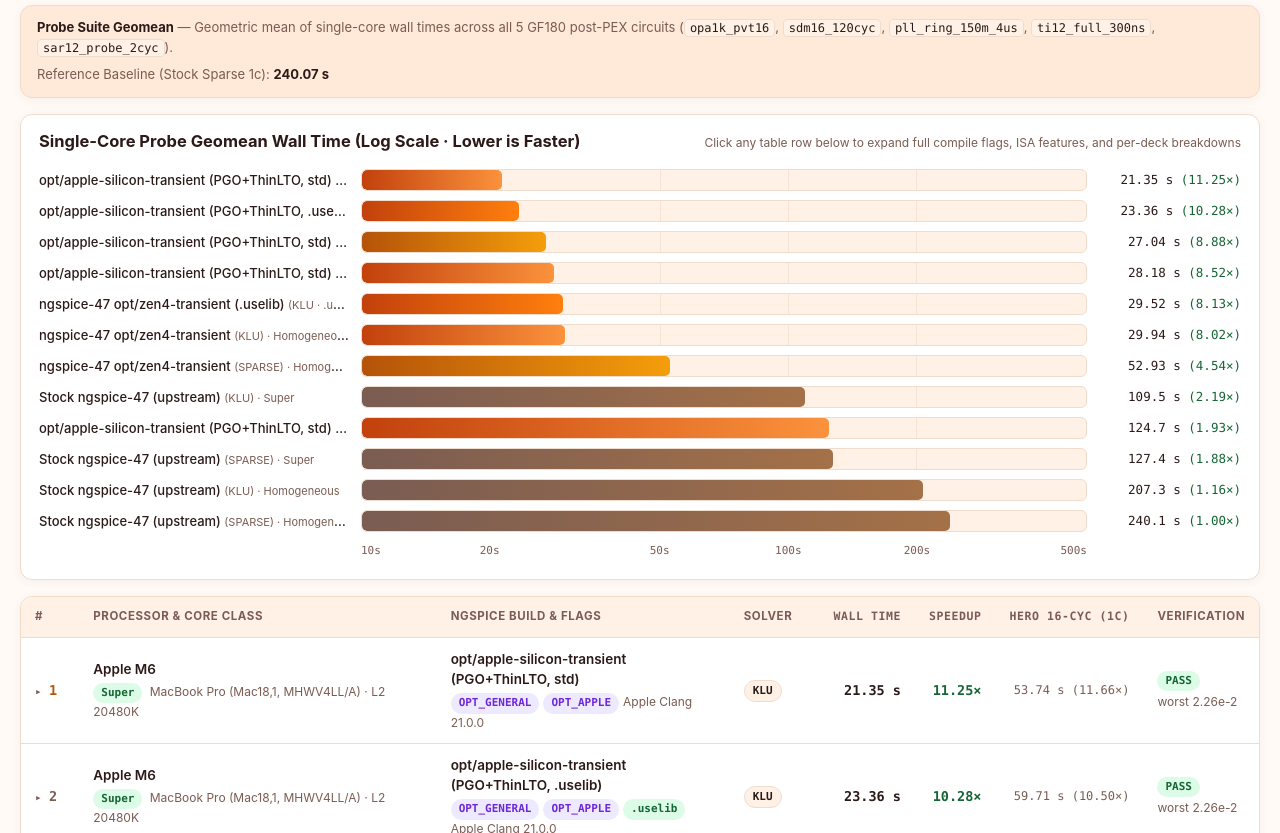
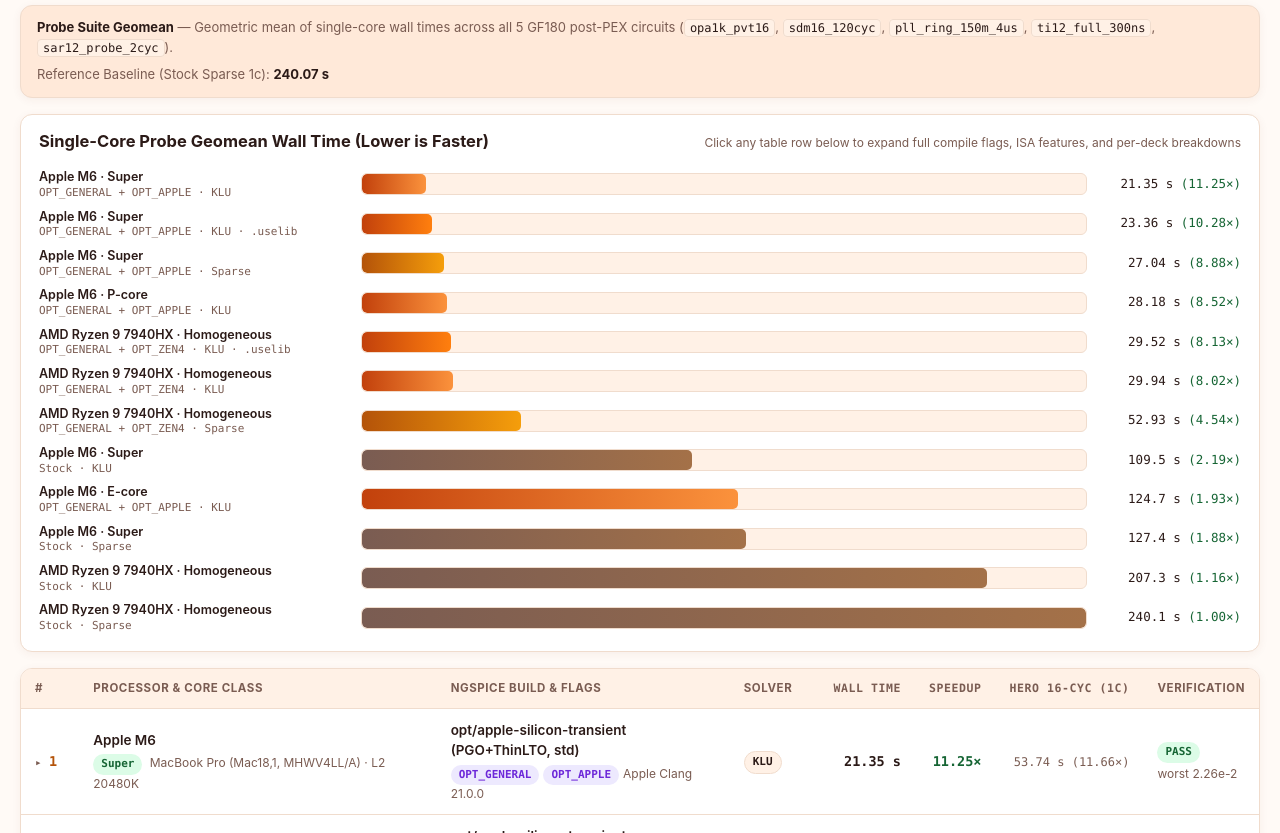
Before and after one commit to AL-255/ngspice-bench, a plain HTML site: page docs/index.html in a window 1280 px wide. Shown: the part 480-1313 px from the top of the page. Drawn offline with Linux system fonts and the light colour scheme.

Commit message:
Restore linear bar scale and use compact 2-line bar labels (CPU + core tier / opt flags + algorithm)

```diff
--- a/docs/app.js
+++ b/docs/app.js
@@ -151,44 +151,29 @@
     }
   }
 
-  function computeLogAxis(walls) {
-    const pos = walls.filter((w) => w > 0);
-    const minW = pos.length ? Math.min(...pos) : 1;
-    const maxW = pos.length ? Math.max(...pos) : 100;
-    const bases = [1, 2, 5];
-    const candidates = [];
-    for (let exp = -1; exp <= 4; exp++) {
-      const p = Math.pow(10, exp);
-      for (const b of bases) candidates.push(b * p);
-    }
-    let minTick = candidates[0];
-    for (const c of candidates) {
-      if (c <= minW * 0.65) minTick = c;
-    }
-    let maxTick = candidates[candidates.length - 1];
-    for (const c of candidates) {
-      if (c >= maxW * 1.05) {
-        maxTick = c;
-        break;
-      }
-    }
-    if (maxTick <= minTick * 2) maxTick = minTick * 10;
-    const logMin = Math.log10(minTick);
-    const logMax = Math.log10(maxTick);
-    const ticks = candidates.filter((c) => c >= minTick && c <= maxTick);
-    return { logMin, logMax, ticks };
+  function shortCpuName(cpu) {
+    return String(cpu || "Unknown CPU")
+      .replace(/\s+with\s+Radeon\s+Graphics$/i, "")
+      .replace(/\s+Processor$/i, "")
+      .replace(/\s+\d+-Core$/i, "")
+      .trim();
   }
 
-  function fmtTickSec(v) {
-    return v >= 1 ? `${v}s` : `${v.toFixed(1)}s`;
+  function enabledOptFlagsLabel(build) {
+    const ff = (build && build.feature_flags) || {};
+    const flags = [];
+    if (ff.NGSPICE_OPT_GENERAL === 1) flags.push("OPT_GENERAL");
+    if (ff.NGSPICE_OPT_ZEN4 === 1) flags.push("OPT_ZEN4");
+    if (ff.NGSPICE_OPT_APPLE === 1) flags.push("OPT_APPLE");
+    return flags.length ? flags.join(" + ") : "Stock";
   }
 
   function renderBarChart(rows, workload) {
     const chart = $("bar-chart");
     $("chart-title").textContent =
       workload === "probe_geomean"
-        ? "Single-Core Probe Geomean Wall Time (Log Scale · Lower is Faster)"
-        : `Single-Core Wall Time — ${workload} (Log Scale · Lower is Faster)`;
+        ? "Single-Core Probe Geomean Wall Time (Lower is Faster)"
+        : `Single-Core Wall Time — ${workload} (Lower is Faster)`;
 
     if (!rows.length) {
       chart.innerHTML = `<div class="empty">No matching single-core entries for the current filters.</div>`;
@@ -196,50 +181,34 @@
     }
 
     const visible = rows.slice(0, 12);
-    const { logMin, logMax, ticks } = computeLogAxis(visible.map((r) => r.m.wall || 0));
-    const span = Math.max(logMax - logMin, 1e-6);
-    const toAxisPct = (w) => Math.max(0, Math.min(100, ((Math.log10(Math.max(w, 1e-6)) - logMin) / span) * 100));
-    const toBarPct = (w) => Math.max(2, toAxisPct(w));
+    const maxWall = Math.max(...visible.map((r) => r.m.wall || 0), 0.01);
 
-    const gridHtml = ticks
-      .slice(1, -1)
-      .map((t) => `<span class="bar-gridline" style="left:${toAxisPct(t).toFixed(2)}%"></span>`)
-      .join("");
-
-    const barsHtml = visible
+    chart.innerHTML = visible
       .map(({ e, m }) => {
-        const pct = toBarPct(m.wall || 0.01);
+        const pct = Math.max(2, ((m.wall || 0) / maxWall) * 100);
         const isStock = (e.build.name || "").toLowerCase().includes("stock");
         let cls = "klu-std";
         if (isStock) cls = "stock";
         else if (e.solver === "sparse") cls = "sparse";
         else if (e.build.pdk_mode === "precompiled_uselib") cls = "klu-uselib";
+        const cpuTier = `${shortCpuName(e.host.cpu_model)} · ${e.core_class.label}`;
+        const optFlags = enabledOptFlagsLabel(e.build);
+        const algo = e.solver === "klu" ? "KLU" : "Sparse";
         const pdkTag = e.build.pdk_mode === "precompiled_uselib" ? " · .uselib" : "";
+        const line2 = `${optFlags} · ${algo}${pdkTag}`;
         return `
           <div class="bar-row">
             <div class="bar-label" title="${esc(e.host.cpu_model)} [${esc(e.core_class.label)}] — ${esc(e.build.name)} (${e.solver})">
-              ${esc(e.build.name)} <small>(${e.solver.toUpperCase()}${pdkTag}) · ${esc(e.core_class.label)}</small>
+              <div class="bar-label-main">${esc(cpuTier)}</div>
+              <div class="bar-label-sub">${esc(line2)}</div>
             </div>
             <div class="bar-track">
-              ${gridHtml}
               <div class="bar-fill ${cls}" style="width:${pct.toFixed(1)}%"></div>
             </div>
             <div class="bar-metric">${fmtSec(m.wall)} <span style="color:var(--green)">(${fmtSpeedup(m.speedup)})</span></div>
           </div>`;
       })
       .join("");
-
-    const axisTicksHtml = ticks
-      .map((t) => `<span class="bar-axis-tick" style="left:${toAxisPct(t).toFixed(2)}%">${fmtTickSec(t)}</span>`)
-      .join("");
-
-    chart.innerHTML =
-      barsHtml +
-      `<div class="bar-axis-row">
-        <div></div>
-        <div class="bar-axis" aria-label="Logarithmic wall time scale">${axisTicksHtml}</div>
-        <div></div>
-      </div>`;
   }
 
   function renderDetailRow(e) {
--- a/docs/index.html
+++ b/docs/index.html
@@ -5,7 +5,7 @@
   <meta name="viewport" content="width=device-width, initial-scale=1.0" />
   <title>ngspice-bench — Single-Core SPICE Performance Leaderboard</title>
   <meta name="theme-color" content="#d9423a" />
-  <link rel="stylesheet" href="style.css?v=7" />
+  <link rel="stylesheet" href="style.css?v=8" />
   <script>try{var t=localStorage.getItem('ngspice-bench-theme');if(t)document.documentElement.dataset.theme=t;}catch(e){}</script>
 </head>
 <body>
@@ -164,6 +164,6 @@
     </div>
   </footer>
 
-  <script src="app.js?v=6"></script>
+  <script src="app.js?v=7"></script>
 </body>
 </html>
--- a/docs/style.css
+++ b/docs/style.css
@@ -412,21 +412,30 @@ h1 .brand-mark {
 }
 
 .bar-label {
+  min-width: 0;
+  line-height: 1.25;
+}
+
+.bar-label-main {
   white-space: nowrap;
   overflow: hidden;
   text-overflow: ellipsis;
   color: var(--text);
-  font-weight: 500;
+  font-size: 12.5px;
+  font-weight: 600;
 }
 
-.bar-label small {
+.bar-label-sub {
+  white-space: nowrap;
+  overflow: hidden;
+  text-overflow: ellipsis;
   color: var(--muted);
   font-size: 11px;
-  font-weight: 400;
+  font-family: var(--mono);
+  margin-top: 1px;
 }
 
 .bar-track {
-  position: relative;
   background: var(--surface-2);
   border-radius: 6px;
   height: 22px;
@@ -434,19 +443,7 @@ h1 .brand-mark {
   border: 1px solid var(--border);
 }
 
-.bar-gridline {
-  position: absolute;
-  top: 0;
-  bottom: 0;
-  width: 1px;
-  background: var(--border);
-  opacity: 0.65;
-  pointer-events: none;
-}
-
 .bar-fill {
-  position: relative;
-  z-index: 1;
   height: 100%;
   border-radius: 5px;
   transition: width 0.25s ease;
@@ -456,32 +453,6 @@ h1 .brand-mark {
 .bar-fill.klu-std { background: linear-gradient(90deg, var(--bar-klu-a), var(--bar-klu-b)); }
 .bar-fill.sparse { background: linear-gradient(90deg, var(--bar-sparse-a), var(--bar-sparse-b)); }
 .bar-fill.stock { background: linear-gradient(90deg, var(--bar-stock-a), var(--bar-stock-b)); }
-
-.bar-axis-row {
-  display: grid;
-  grid-template-columns: minmax(210px, 310px) 1fr 142px;
-  align-items: center;
-  gap: 12px;
-  margin-top: 2px;
-}
-
-.bar-axis {
-  position: relative;
-  height: 18px;
-  font-family: var(--mono);
-  font-size: 11px;
-  color: var(--muted);
-}
-
-.bar-axis-tick {
-  position: absolute;
-  top: 0;
-  transform: translateX(-50%);
-  white-space: nowrap;
-}
-
-.bar-axis-tick:first-child { transform: translateX(0); }
-.bar-axis-tick:last-child { transform: translateX(-100%); }
 
 .bar-metric {
   font-family: var(--mono);
@@ -748,7 +719,5 @@ code {
 
 @media (max-width: 760px) {
   .bar-row { grid-template-columns: 1fr; gap: 4px; }
-  .bar-axis-row { grid-template-columns: 1fr; gap: 0; }
-  .bar-axis-row > :first-child, .bar-axis-row > :last-child { display: none; }
   .bar-metric { text-align: left; }
 }
```
